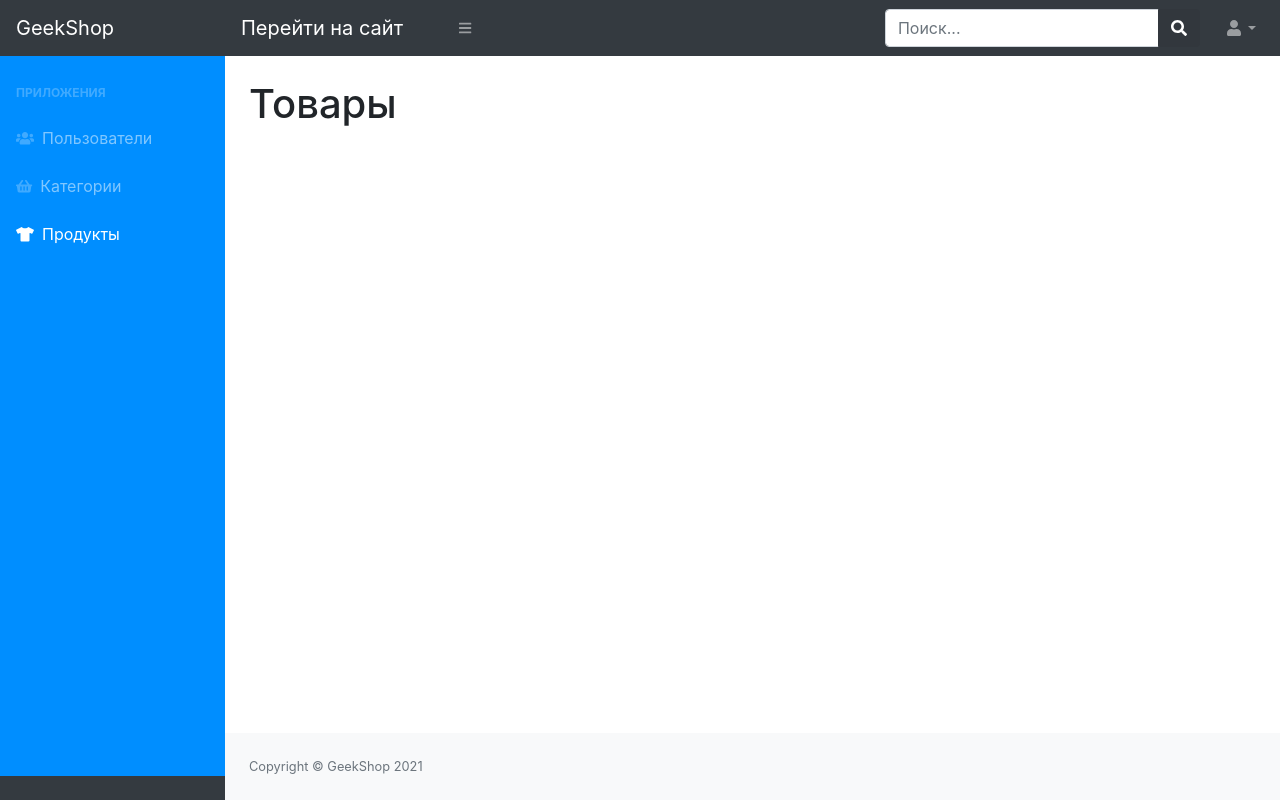
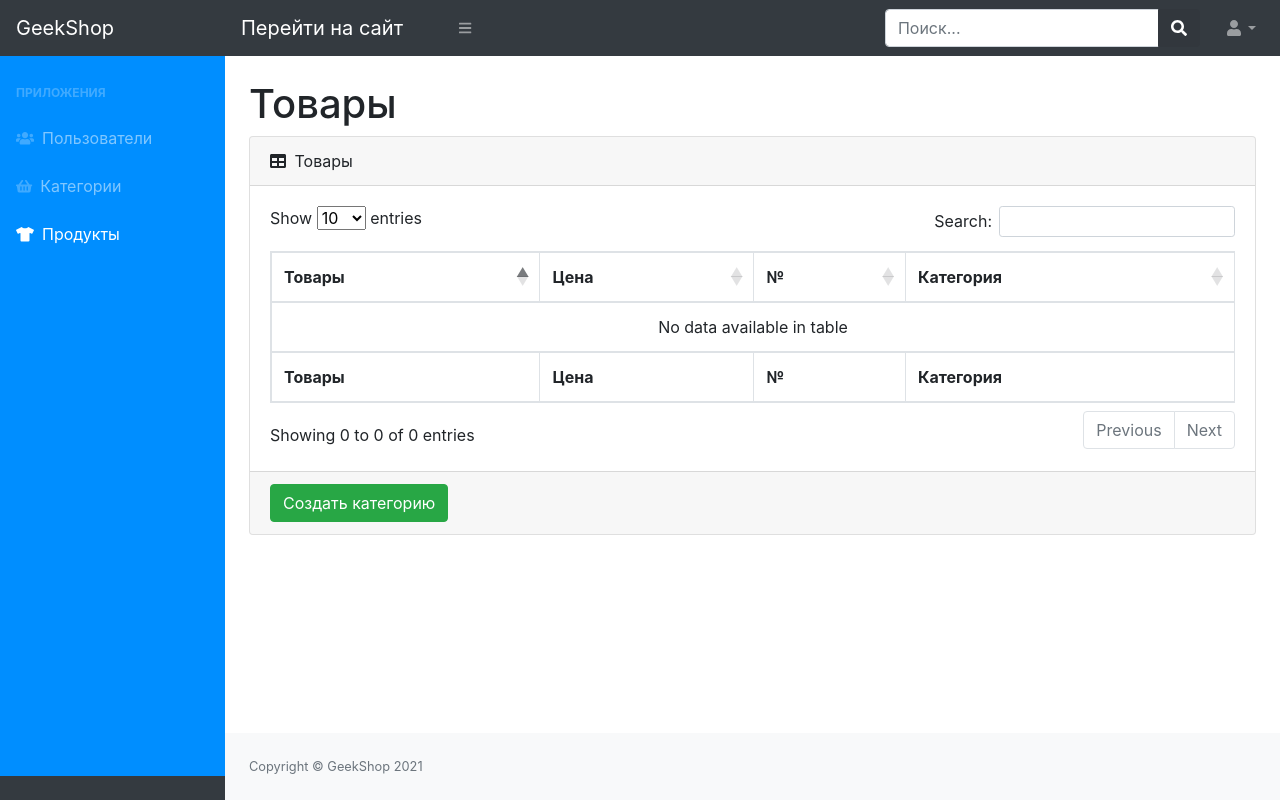
Before and after one commit to Poddubniy/Django_base, a Django app: page /admins/products/ in a window 1280 px wide. Run offline with Django 3.2, Linux system fonts and the light colour scheme; the visitor is signed in with stand-in values (Sample User, id 1); data that the repository does not hold is empty; parts of the project's set-up code (start-up, migrations or seed data) failed here and were passed over; some libraries are stand-ins or nearby versions.

Commit message:
Create admin-categories-read.html, admin-products-read.html

```diff
--- a/admins/templates/admins/admin-products-read.html
+++ b/admins/templates/admins/admin-products-read.html
@@ -4,6 +4,49 @@
        <main>
             <div class="container-fluid">
                 <h1 class="mt-4">Товары</h1>
+                <div class="card mb-4">
+                    <div class="card-header">
+                        <i class="fas fa-table mr-1"></i>
+                        Товары
+                    </div>
+                    <div class="card-body">
+                        <div class="table-responsive">
+                            <table class="table table-bordered" id="dataTable" width="100%" cellspacing="0">
+                                <thead>
+                                <tr>
+                                    <th>Товары</th>
+                                    <th>Цена</th>
+                                    <th>№</th>
+                                    <th>Категория</th>
+                                </tr>
+                                </thead>
+                                <tfoot>
+                                <tr>
+                                    <th>Товары</th>
+                                    <th>Цена</th>
+                                    <th>№</th>
+                                    <th>Категория</th>
+                                </tr>
+                                </tfoot>
+                                <tbody>
+                                {% for products in object_list %}
+                                <tr>
+                                    <td><a href="{% url 'admins:admin_products_update' products.id %}" style="color: dodgerblue"> {{ products.name }}</a></td>
+                                    <td>{{ products.price }}</td>
+                                    <td>{{ products.quantity }}</td>
+                                    <td>{{ products.category }}</td>
+                                </tr>
+                                {% endfor %}
+                                </tbody>
+                            </table>
+                        </div>
+                    </div>
+                    <div class="card-footer">
+                        <a href="{% url 'admins:admin_categories_create' %}">
+                            <button class="btn btn-success">Создать категорию</button>
+                        </a>
+                    </div>
+                </div>
             </div>
         </main>
 {% endblock %}
```
Also changed, not shown: admins/templates/admins/admin-categories-read.html (+34 -0 lines).
